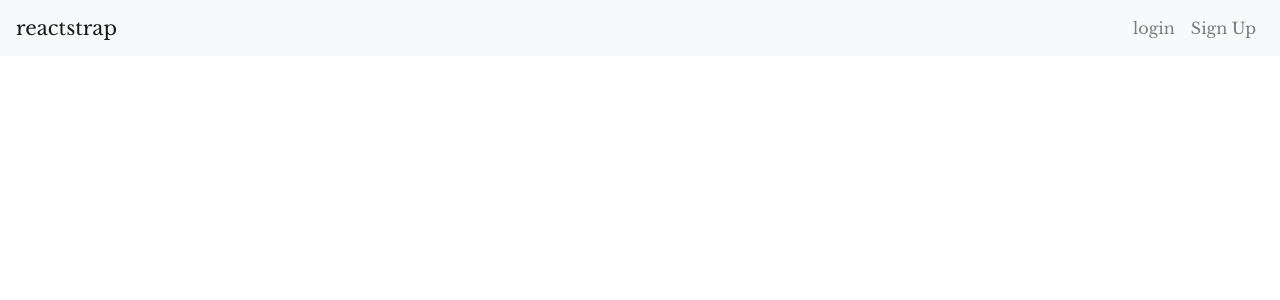
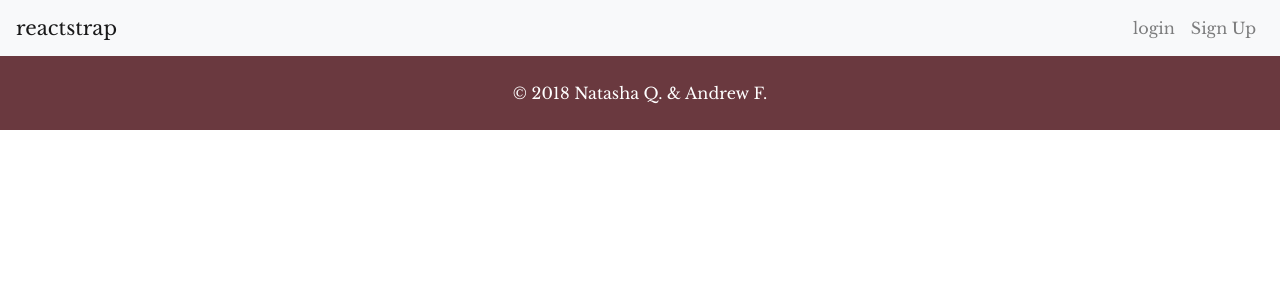
Before and after one commit to natashaquijano/project-wayfarer, a React (Create React App) app in the folder client/: page / in a window 1280 px wide. Shown: the top 300 px of the page. Built offline with nearby package versions, Linux system fonts and the light colour scheme.

Commit message:
footer, css and dep

```diff
--- /dev/null
+++ b/client/src/components/Footer/Footer.css
@@ -0,0 +1,7 @@
+footer {
+	min-height: 8%;
+	background-color: #6a393f;
+	color: #fff;
+	text-align: center;
+	padding: 25px 0;
+}
--- a/client/src/components/Footer/Footer.js
+++ b/client/src/components/Footer/Footer.js
@@ -0,0 +1,14 @@
+import React, { Component } from 'react';
+import './Footer.css';
+
+class Footer extends Component {
+    render() {
+        return (
+            <footer>
+                &copy; 2018 Natasha Q. & Andrew F.
+            </footer>
+        );
+    }
+}
+
+export default Footer;
--- a/client/src/pages/Home.js
+++ b/client/src/pages/Home.js
@@ -1,11 +1,13 @@
 import React, { Component } from 'react';
 import NavBar from '../components/NavBar'
+import Footer from '../components/Footer/Footer';
 
 class Home extends Component {
     render() {
         return (
             <div>
                 <NavBar history={this.props.history} />
+                <Footer />
             </div>
         );
     }
--- a/client/src/pages/Profile.js
+++ b/client/src/pages/Profile.js
@@ -1,8 +1,9 @@
 import React, { Component } from 'react';
-import axiosInstance from '../helper/apiConfig'
-import NavBar from '../components/NavBar'
-import { Button, Form, FormGroup, Label, Input } from 'reactstrap'
-import Loader from 'react-loader-spinner'
+import axiosInstance from '../helper/apiConfig';
+import NavBar from '../components/NavBar';
+import { Button, Form, FormGroup, Label, Input } from 'reactstrap';
+import Loader from 'react-loader-spinner';
+import Footer from '../components/Footer/Footer';
 
 class Profile extends Component {
     state = {
@@ -84,6 +85,8 @@ class Profile extends Component {
                     <Button onClick={this.handleClick}> Submit</Button>
                 </Form>
 
+                <Footer />
+
             </div>
         );
     }
```
Also changed, not shown: 1 other file (tests, documents, lock files or other folders).
